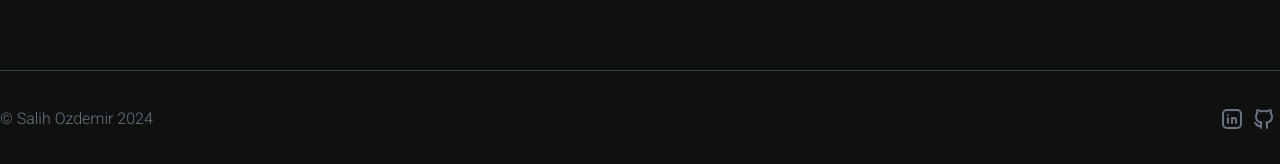
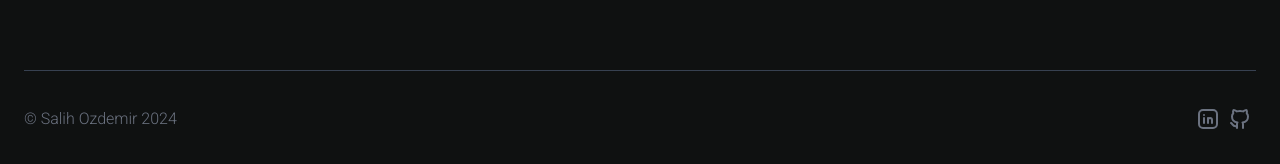
Before and after one commit to eyubSalihOzdemir/ozdemirsalih.com, a React (Vite) app: page / in a window 1280 px wide. Shown: the part 850-1014 px from the top of the page. Built offline with nearby package versions, Linux system fonts and the light colour scheme; what tailwindcss-animated would draw is missing.

Commit message:
added horizontal padding to the navbar to make it equal with the rest of the page

```diff
--- a/src/views/Navbar.tsx
+++ b/src/views/Navbar.tsx
@@ -226,7 +226,7 @@
           <Outlet />
         </div>
       </div>
-      <div className="mx-auto max-w-[1440px]">
+      <div className="mx-auto max-w-[1440px] px-6">
         <Footer />
       </div>
     </div>
```
